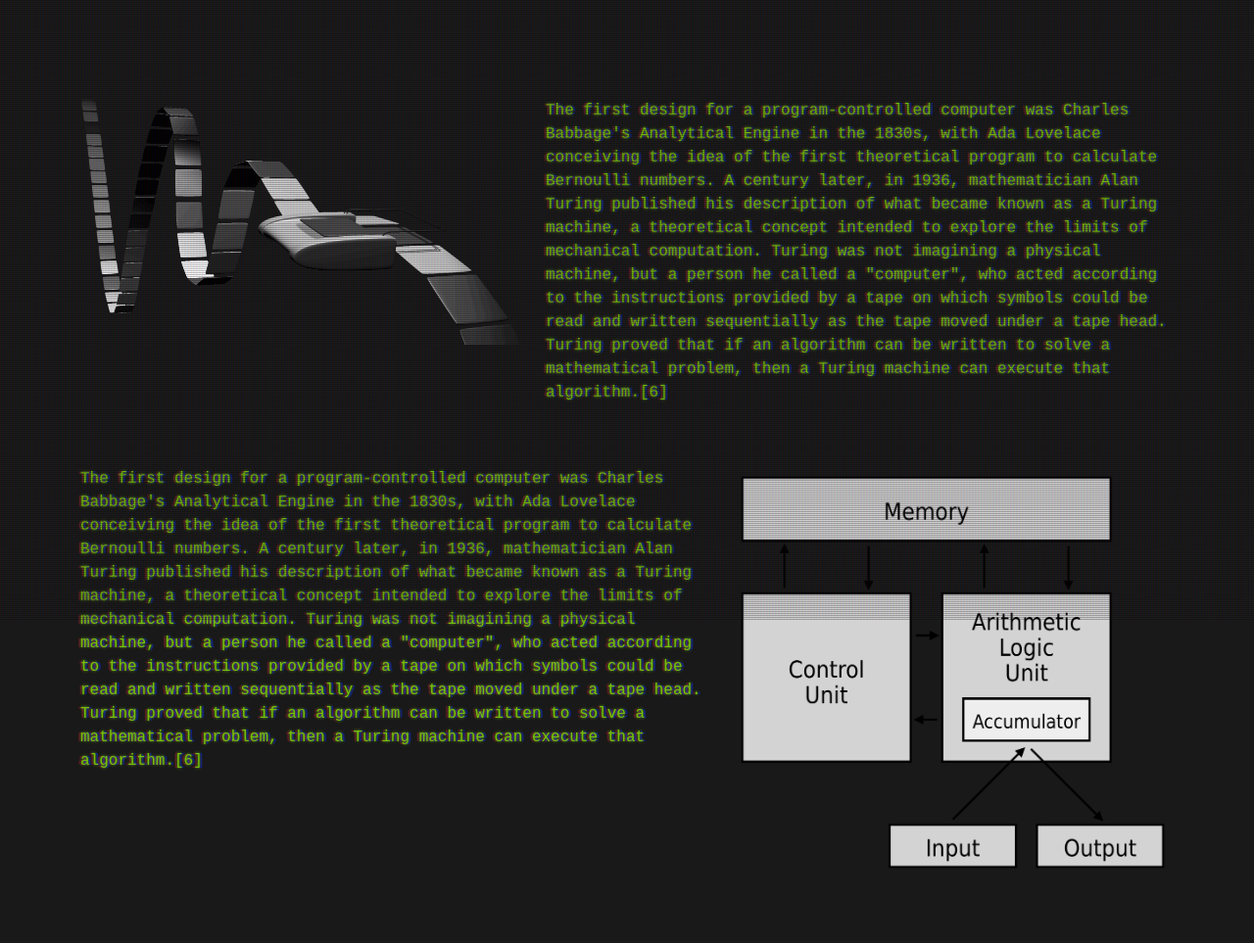
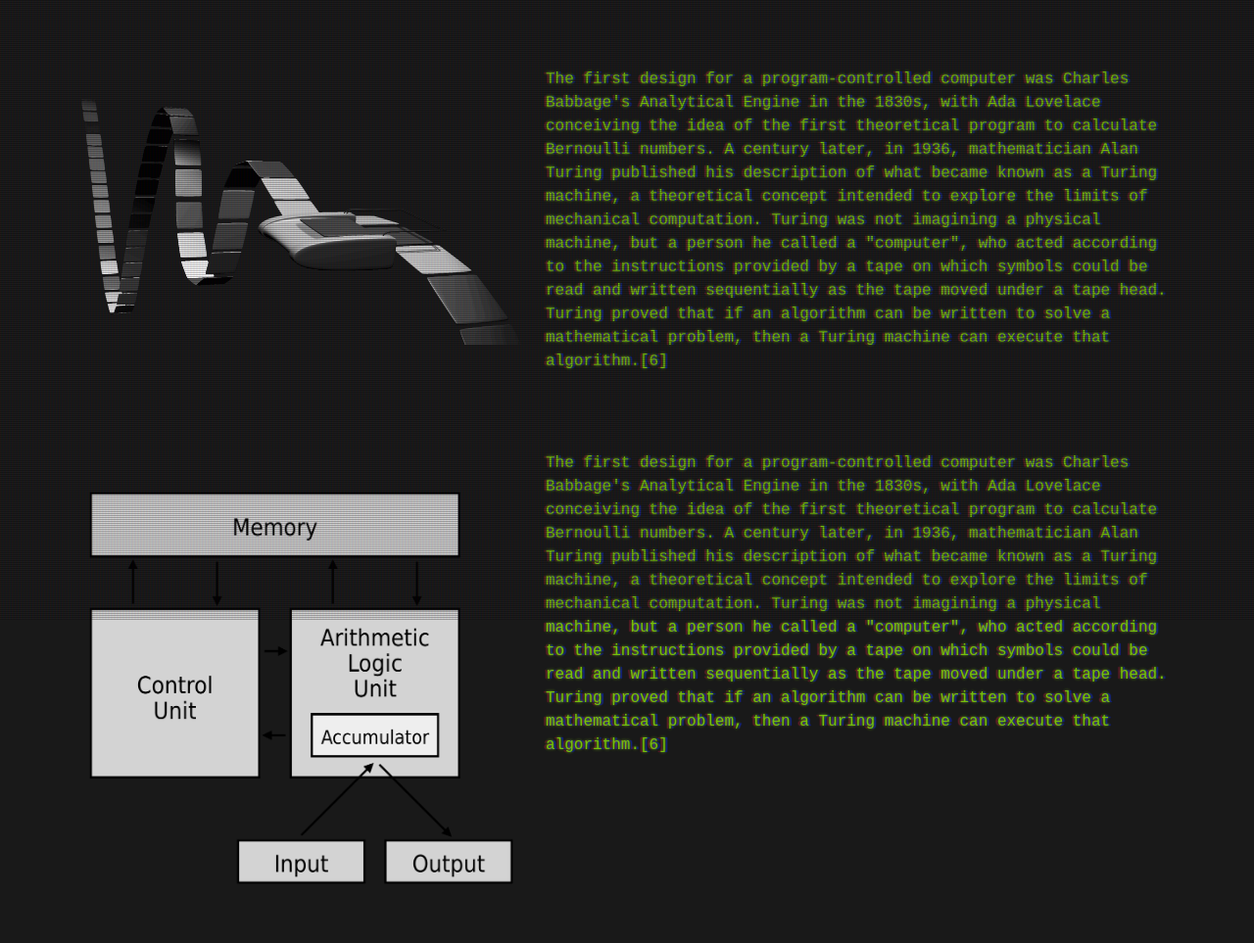
Before and after one commit to AlexBarczak/ManchesterBabyBoys, a plain HTML site: page IndividualPages/Background.html in a window 1280 px wide. Shown: the part 167-1130 px from the top of the page at 98% size. Drawn offline with nearby package versions, Linux system fonts and the light colour scheme.

Commit message:
fixing row and col issues

```diff
--- a/IndividualPages/Background.html
+++ b/IndividualPages/Background.html
@@ -63,25 +63,28 @@
         <div class="row">
 
 
-            <div class="col-xxl-5 col-xl-5 my-5 ">
+            <div class="col-xxl-5 col-xl-5 col-lg-6 my-5 ">
                 <img class="img-fluid" src="..\Images/Maquina.png" alt="is that tape or what">
             </div>
 
-            <div class="col-xxl-7 col-xl-7  mt-5">
+            <div class="col-xxl-7 col-xl-7 col-lg-6 mt-3 mb-5">
                 <p>The first design for a program-controlled computer was Charles Babbage's Analytical Engine in the 1830s, with Ada Lovelace conceiving the idea of the first theoretical program to calculate Bernoulli numbers. A century later, in 1936, mathematician Alan Turing published his description of what became known as a Turing machine, a theoretical concept intended to explore the limits of mechanical computation. Turing was not imagining a physical machine, but a person he called a "computer", who acted according to the instructions provided by a tape on which symbols could be read and written sequentially as the tape moved under a tape head. Turing proved that if an algorithm can be written to solve a mathematical problem, then a Turing machine can execute that algorithm.[6]</p>
            </div>
 
 
 
+            <div class="col-xxl-5 col-xl-5  col-lg-6  my-5 ">
+                <img class="img-fluid" src="..\Images/Von_Neumann_architecture.svg.png" alt="is that tape or what">
+            </div>
 
-            <div class="col-xxl-7 col-xl-7  mt-5 ">
+
+
+            <div class="col-xxl-7 col-xl-7  col-lg-6 mt-3 ">
                 <p>The first design for a program-controlled computer was Charles Babbage's Analytical Engine in the 1830s, with Ada Lovelace conceiving the idea of the first theoretical program to calculate Bernoulli numbers. A century later, in 1936, mathematician Alan Turing published his description of what became known as a Turing machine, a theoretical concept intended to explore the limits of mechanical computation. Turing was not imagining a physical machine, but a person he called a "computer", who acted according to the instructions provided by a tape on which symbols could be read and written sequentially as the tape moved under a tape head. Turing proved that if an algorithm can be written to solve a mathematical problem, then a Turing machine can execute that algorithm.[6]</p>
             </div>
 
 
-            <div class="col-xxl-5 col-xl-5 my-5">
-                <img class="img-fluid" src="..\Images/Von_Neumann_architecture.svg.png" alt="is that tape or what">
-            </div>
+
 
 
 
```
